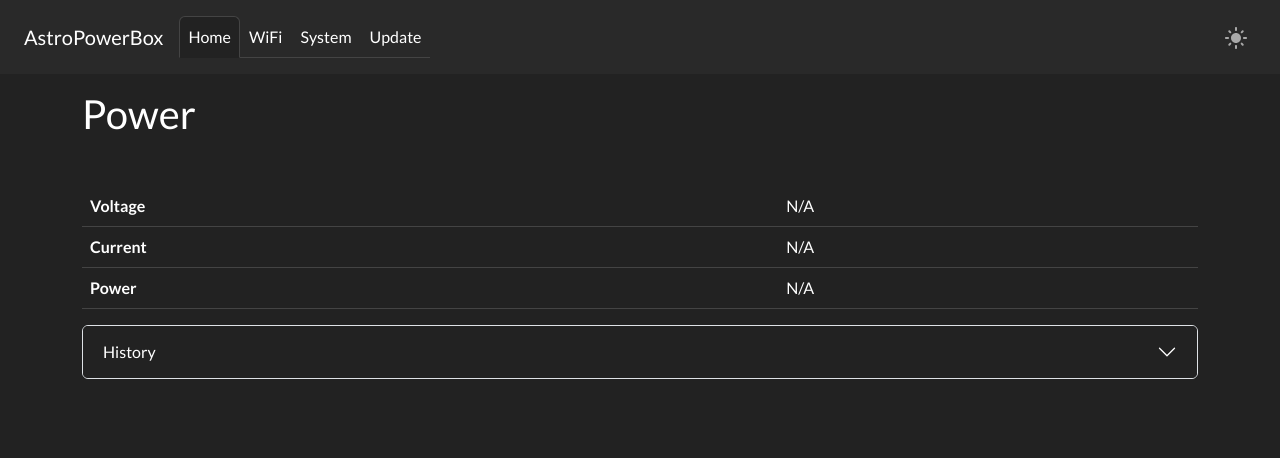
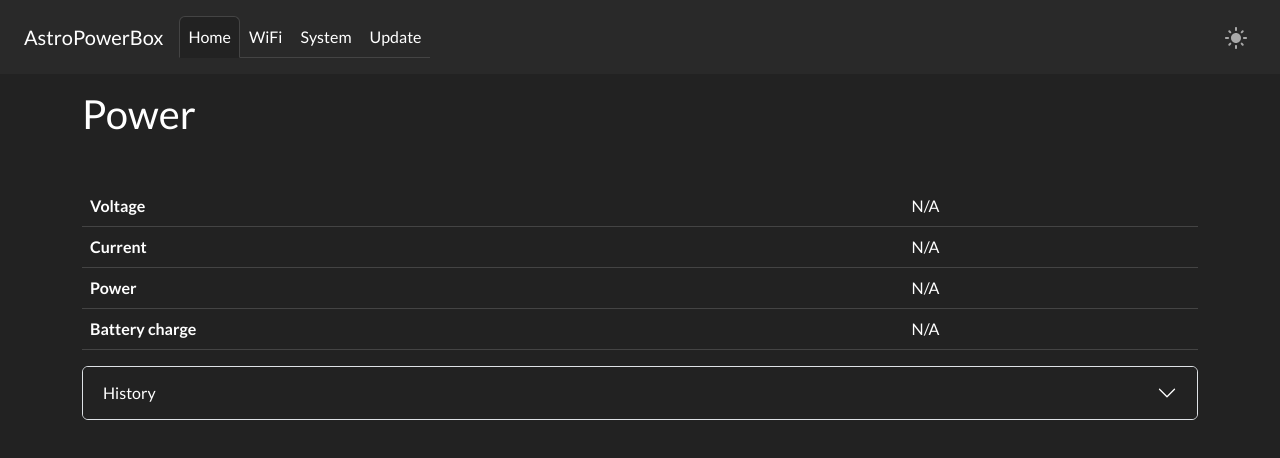
Before and after one commit to GuLinux/AstroPowerBox, a React (Create React App) app in the folder web/: page / in a window 1280 px wide. Shown: the top 458 px of the page. Built offline with nearby package versions, Linux system fonts and the light colour scheme; no server answers.

Commit message:
Read battery charge from frontend

```diff
--- a/web/src/app/store.js
+++ b/web/src/app/store.js
@@ -3,7 +3,7 @@
 import heatersReducer from '../features/sensors/heaters/heatersSlice';
 import powerReducer from '../features/sensors/power/powerSlice';
 import appReducer from '../features/app/appSlice';
-import wifiReducer from '../features/app/wifiSlice';
+import configReducer from '../features/app/configSlice';
 import { createLogger } from 'redux-logger'
 
 const logger = createLogger({});
@@ -14,7 +14,7 @@
     heaters: heatersReducer,
     power: powerReducer,
     app: appReducer,
-    wifi: wifiReducer,
+    config: configReducer,
   },
   // middleware: (getDefaultMiddleware) => getDefaultMiddleware().concat(logger),
   devTools: true,
--- a/web/src/features/app/SaveConfigModalButton.js
+++ b/web/src/features/app/SaveConfigModalButton.js
@@ -1,7 +1,7 @@
 import { useDispatch } from "react-redux"
 import { ConfirmModal } from "../../ConfirmModal"
 import Button from 'react-bootstrap/Button';
-import { saveConfigAsync } from "./wifiSlice";
+import { saveConfigAsync } from "./configSlice";
 
 const defaultButtonText = 'Save Configuration'
 const defaultModalMessage = 'Are you sure you want to save the configuration? The new configuration will be applied when restarting'
--- a/web/src/features/app/System.js
+++ b/web/src/features/app/System.js
@@ -5,7 +5,7 @@
 import { appInfoSelector, appUptimeSelector, getAppInfoAsync, reconnectWiFiAsync, restartAsync } from './appSlice';
 import { Number, formatPercentage, formatSize, formatTime } from '../Number';
 import { useEffect } from 'react';
-import { saveConfigAsync } from './wifiSlice';
+import { saveConfigAsync } from './configSlice';
 import { ConfirmModal } from '../../ConfirmModal';
 import { RestartModalButton } from './RestartModalButton';
 
--- a/web/src/features/app/WiFi.js
+++ b/web/src/features/app/WiFi.js
@@ -1,27 +1,35 @@
-import { Fragment, useEffect, useState } from 'react';
+import { useEffect, useState } from 'react';
 import Form from 'react-bootstrap/Form';
 import Button from 'react-bootstrap/Button';
 import ButtonGroup from 'react-bootstrap/ButtonGroup';
 import InputGroup from 'react-bootstrap/InputGroup';
 import { useDispatch, useSelector } from 'react-redux';
-import { getConfigAsync, removeStationConfigAsync, saveAccessPointConfigAsync, saveConfigAsync, saveStationConfigAsync, selectWiFiAccessPointConfig, selectWiFiConfig, selectWiFiStationsConfig } from './wifiSlice';
+import {
+    getConfigAsync,
+    removeStationConfigAsync,
+    saveAccessPointConfigAsync,
+    saveStationConfigAsync,
+    selectWiFiAccessPointConfig,
+    selectConfig,
+    selectWiFiStationsConfig
+} from './configSlice';
 import Spinner from 'react-bootstrap/Spinner';
 import { FaRegEye, FaRegEyeSlash } from "react-icons/fa";
 import Container from 'react-bootstrap/Container';
 import Row from 'react-bootstrap/Row';
 import Col from 'react-bootstrap/Col';
 import { ConfirmModal } from '../../ConfirmModal';
-import { reconnectWiFiAsync, restartAsync } from './appSlice';
+import { reconnectWiFiAsync } from './appSlice';
 import { RestartModalButton } from './RestartModalButton';
 import { SaveConfigModalButton } from './SaveConfigModalButton';
 
-const WiFiPasswordControl = ({label, ...props}) => {
+const WiFiPasswordControl = ({ label, ...props }) => {
     const [show, setShow] = useState(false);
     return <InputGroup>
-        { label && <InputGroup.Text>{label}</InputGroup.Text>}
+        {label && <InputGroup.Text>{label}</InputGroup.Text>}
         <Form.Control type={show ? 'text' : 'password'} {...props} autoComplete='new-password' />
-        <Button variant='outline-secondary' onClick={() => setShow(!show) }>
-            { show ? <FaRegEyeSlash /> : <FaRegEye />}
+        <Button variant='outline-secondary' onClick={() => setShow(!show)}>
+            {show ? <FaRegEyeSlash /> : <FaRegEye />}
         </Button>
     </InputGroup>
 }
@@ -40,7 +48,7 @@
         <Form.Group as={Row}>
             <Form.Label column sm={4}>Hostname/AccessPoint ESSID</Form.Label>
             <Col sm={8}>
-                <Form.Control type='text' value={essid} onChange={e => setEssid(e.target.value)}/>
+                <Form.Control type='text' value={essid} onChange={e => setEssid(e.target.value)} />
                 <Form.Text muted>This will be used as he DHCP hostname sent to your server. It's also the access point ESSID that will be used if AstroPowerBox can't be connected to any WiFi station</Form.Text>
             </Col>
         </Form.Group>
@@ -54,12 +62,12 @@
         </Form.Group>
         <ButtonGroup className='float-end'>
             <Button disabled={!isChanged()} variant="secondary" onClick={resetState}>Reset</Button>
-            <Button disabled={!isChanged()} variant="danger" onClick={() => dispatch(saveAccessPointConfigAsync({essid, psk}))}>Update</Button>
+            <Button disabled={!isChanged()} variant="danger" onClick={() => dispatch(saveAccessPointConfigAsync({ essid, psk }))}>Update</Button>
         </ButtonGroup>
     </Form>
 }
 
-const WifiStation = ({station, index}) => {
+const WifiStation = ({ station, index }) => {
     const [essid, setEssid] = useState(station.essid)
     const [psk, setPsk] = useState(station.psk)
     const dispatch = useDispatch();
@@ -83,8 +91,8 @@
         <Col lg={2} className='d-grid'>
             <ButtonGroup className='float-end' size='sm'>
                 <Button disabled={!isChanged()} variant="secondary" onClick={resetState}>Reset</Button>
-                        <Button disabled={!isChanged()} variant="danger" onClick={() => dispatch(saveStationConfigAsync({index, essid, psk}))}>Update</Button>
-                        <Button disabled={!station.essid && !station.psk} variant="warning" onClick={() => dispatch(removeStationConfigAsync({index}))}>Remove</Button>
+                <Button disabled={!isChanged()} variant="danger" onClick={() => dispatch(saveStationConfigAsync({ index, essid, psk }))}>Update</Button>
+                <Button disabled={!station.essid && !station.psk} variant="warning" onClick={() => dispatch(removeStationConfigAsync({ index }))}>Remove</Button>
             </ButtonGroup>
         </Col>
     </Form.Group>
@@ -93,21 +101,21 @@
 const WiFiStations = () => {
     const stations = useSelector(selectWiFiStationsConfig);
     return <Form>
-        { stations.map((station, index) => <WifiStation station={station} index={index} key={index} /> )}
+        {stations.map((station, index) => <WifiStation station={station} index={index} key={index} />)}
     </Form>
 }
 
 export const WiFi = () => {
     const dispatch = useDispatch();
     useEffect(() => { dispatch(getConfigAsync()) }, [dispatch])
-    const wifiConfig = useSelector(selectWiFiConfig)
+    const wifiConfig = useSelector(selectConfig)
 
-    if(!wifiConfig.ready) {
+    if (!wifiConfig.ready) {
         return <Spinner />
     }
     return <Container>
         <Row>
-            <Col md={{ span:10, offset:1 }}>
+            <Col md={{ span: 10, offset: 1 }}>
                 <WiFiAccessPoint />
             </Col>
         </Row>
--- a/web/src/features/app/wifiSlice.js
+++ b/web/src/features/app/configSlice.js
@@ -1,4 +1,4 @@
-import { createAsyncThunk, createSlice } from '@reduxjs/toolkit';
+import { createAsyncThunk, createSelector, createSlice } from '@reduxjs/toolkit';
 import { fetchConfig, removeWiFiStationConfig, saveConfig, saveWiFiAccessPointConfig, saveWiFiStationConfig } from './api';
 
 const initialState = {
@@ -11,40 +11,41 @@
 };
 
 export const getConfigAsync = createAsyncThunk(
-  'wifi/getConfig',
+  'config/getConfig',
   async () => await fetchConfig()
 );
 
 export const saveAccessPointConfigAsync = createAsyncThunk(
-  'wifi/saveAccessPoint',
+  'config/saveAccessPoint',
   async payload => await saveWiFiAccessPointConfig(payload)
 );
 
 export const saveStationConfigAsync = createAsyncThunk(
-  'wifi/saveStation',
+  'config/saveStation',
   async payload => await saveWiFiStationConfig(payload)
 );
 
 export const removeStationConfigAsync = createAsyncThunk(
-  'wifi/removeStation',
+  'config/removeStation',
   async payload => await removeWiFiStationConfig(payload)
 );
 
 
 export const saveConfigAsync = createAsyncThunk(
-  'wifi/saveConfig',
+  'config/saveConfig',
   async () => await saveConfig()
 );
 
 
 
-export const selectWiFiConfig = state => state.wifi;
-export const selectWiFiConfigReady = state => state.wifi.ready;
-export const selectWiFiAccessPointConfig = state => state.wifi.accessPoint;
-export const selectWiFiStationsConfig = state => state.wifi.stations;
+export const selectConfig = state => state.config;
+export const selectConfigReady = createSelector([selectConfig], config => config.ready)
+export const selectPowerSourceType = createSelector([selectConfig], config => config.powerSourceType)
+export const selectWiFiAccessPointConfig = createSelector([selectConfig], config => config.accessPoint)
+export const selectWiFiStationsConfig = createSelector([selectConfig], config => config.stations)
 
 export const wifiSlice = createSlice({
-  name: 'wifi',
+  name: 'config',
   initialState,
   reducers: {
     setWiFiConfig: (state, action) => {
--- a/web/src/features/sensors/power/Power.js
+++ b/web/src/features/sensors/power/Power.js
@@ -5,6 +5,7 @@
 import { LineChart, CartesianGrid, XAxis, YAxis, Legend, Line, ResponsiveContainer } from 'recharts'
 import Accordion from 'react-bootstrap/Accordion';
 import { useId, useState } from 'react';
+import { selectPowerSourceType } from '../../app/configSlice';
 
 const PowerChart= ({}) => {
     const id = useId();
@@ -31,7 +32,8 @@
 
 
 export const Power = () => {
-    const { busVoltage, current, power } = useSelector(selectPower);
+    const { busVoltage, current, power, charge } = useSelector(selectPower);
+    const powerSourceType = useSelector(selectPowerSourceType)
     const [historyVisible, setHistoryVisible] = useState(false);
     return <>
         <Table>
@@ -48,6 +50,10 @@
                 <th scope="row">Power</th>
                 <td><Number value={power} unit="W"/></td>
             </tr>
+            { powerSourceType !== 'AC' && <tr>
+                    <th scope="row">Battery charge</th>
+                    <td><Number value={charge} unit="%"/></td>
+                </tr>}
             </tbody>
         </Table>
         <Accordion>
--- a/web/src/features/sensors/power/powerSlice.js
+++ b/web/src/features/sensors/power/powerSlice.js
@@ -7,6 +7,7 @@
     current: null,
     power: null,
     shuntVoltage: null,
+    charge: null,
     history: [],
 };
 
@@ -18,11 +19,12 @@
   initialState,
   reducers: {
     setPower: (state, action) => {
-        const { busVoltage, current, power, shuntVoltage } = action.payload;
+        const { busVoltage, current, power, shuntVoltage, charge } = action.payload;
         state.busVoltage = busVoltage;
         state.current = current;
         state.power = power;
         state.shuntVoltage = shuntVoltage;
+        state.charge = charge;
         state.history = [...state.history, { timestamp: new Date().getTime(), busVoltage, current, power}]
     },
   },
--- a/web/src/setupProxy.js
+++ b/web/src/setupProxy.js
@@ -1,7 +1,7 @@
 const { createProxyMiddleware } = require('http-proxy-middleware');
 
 module.exports = function(app) {
-  const target = 'http://astropowerbox-prototype.lan'
+  const target = 'http://astropowerbox-travel.lan'
   console.log(`****** proxy setup: "/api" => ${target}`)
   app.use(
     '/api',
```
Lines whose indentation alone changed are shown as unchanged.
